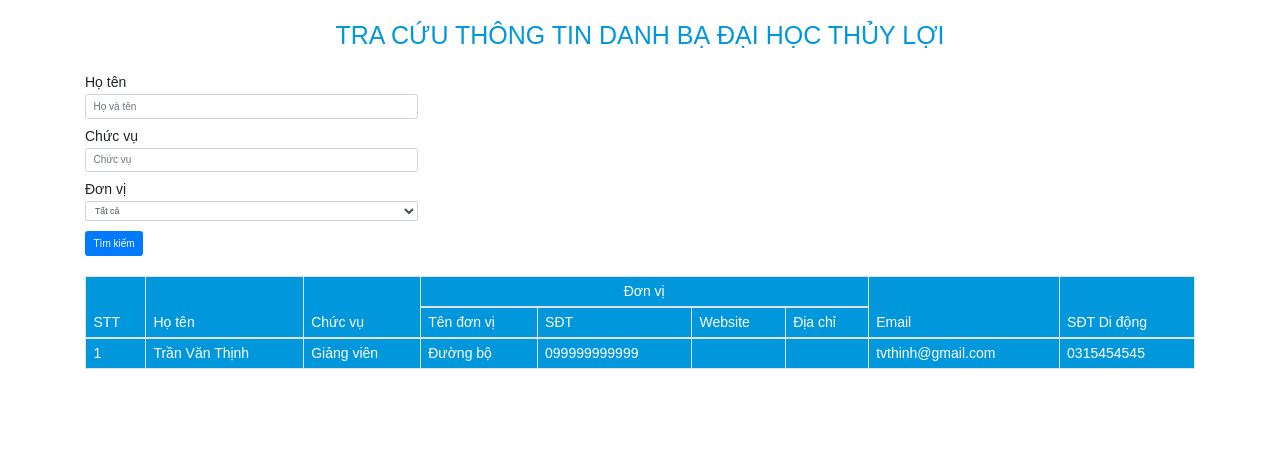
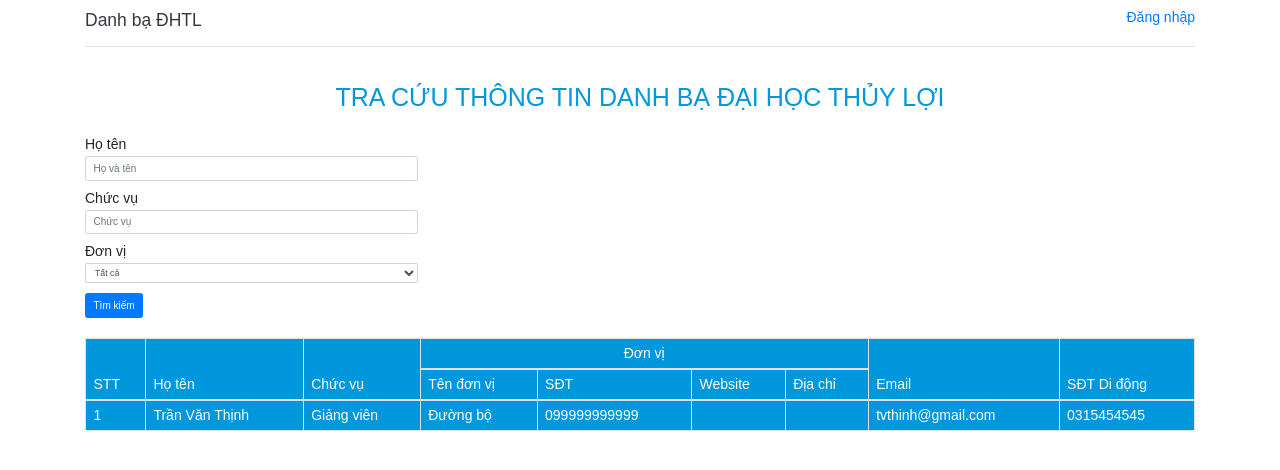
Before and after one commit to vumiquang/danhbathuyloi, a PHP site: page /TraCuuDanhBa/ in a window 1280 px wide. Shown: the top 470 px of the page. Run offline with PHP 8.4, Linux system fonts and the light colour scheme; data comes from the database, SQL or seed files in the repository; some libraries are stand-ins or nearby versions.

Commit message:
update linh tinh

```diff
--- a/admin/login.php
+++ b/admin/login.php
@@ -52,6 +52,7 @@
                 }
             ?>
       <input class="btn btn-lg btn-primary btn-block" type="submit" name="submit" value="Sign In">
+      <a href="../index.php">Trở về trang chủ</a>
       <p class="mt-5 mb-3 text-muted">&copy; Danh bạ đại học Thủy Lợi</p>
     </form>
 
--- a/index.php
+++ b/index.php
@@ -14,11 +14,17 @@
     <script src="./assets/js/font-awesome.min.js"></script>
   </head>
   <body>
-    <header>
-      <div class="container title">
-        <h1 class="text-center">Tra cứu thông tin danh bạ đại học Thủy lợi</h1>
-      </div>
-    </header>
+    <div class="container">
+      <header class="d-flex flex-wrap justify-content-between py-3 mb-4 border-bottom">
+        <a href="<?php echo SITEURL.'index.php'?>" class="d-flex align-items-center mb-3 mb-md-0 me-md-auto text-dark text-decoration-none">
+          <h3 class="fs-4">Danh bạ ĐHTL</h3>
+        </a>
+        <div><a href="admin/login.php">Đăng nhập</a></div>
+      </header>
+    </div>
+    <div class="container title">
+      <h1 class="text-center">Tra cứu thông tin danh bạ đại học Thủy lợi</h1>
+    </div>
     <section>
       <div class="container">
         <div class="search">
@@ -152,9 +158,7 @@
 
             if (txtDonVi.toUpperCase().indexOf(inputDonVi) > -1 && txtName.toUpperCase().indexOf(inputName) > -1 && txtChucVu.toUpperCase().indexOf(inputChucVu) > -1) {
                 tr[i].style.display = "";
-                // console.log(1);
             } else {
-                // console.log(2);
                 tr[i].style.display = "none";
             }
         }
```
